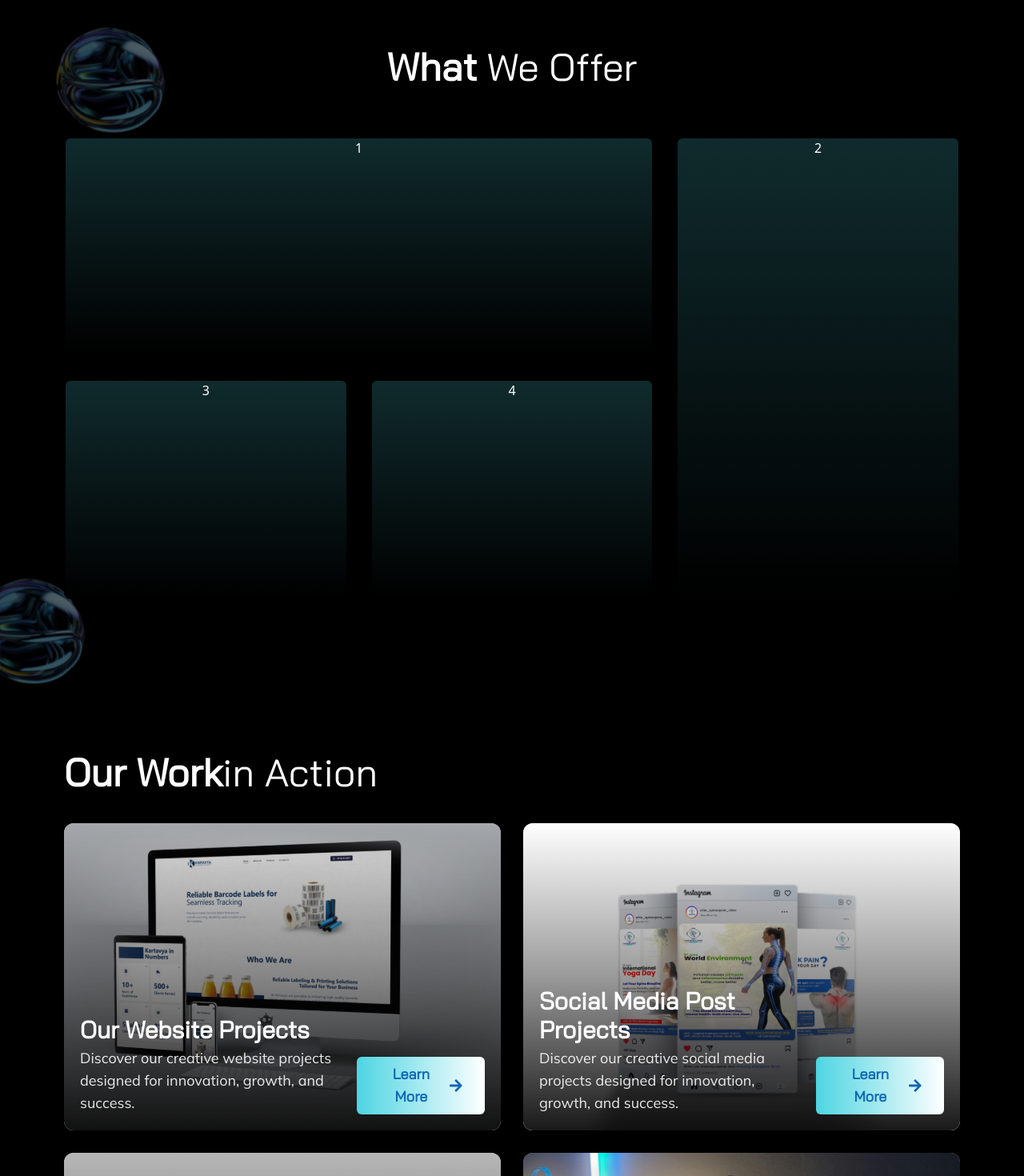
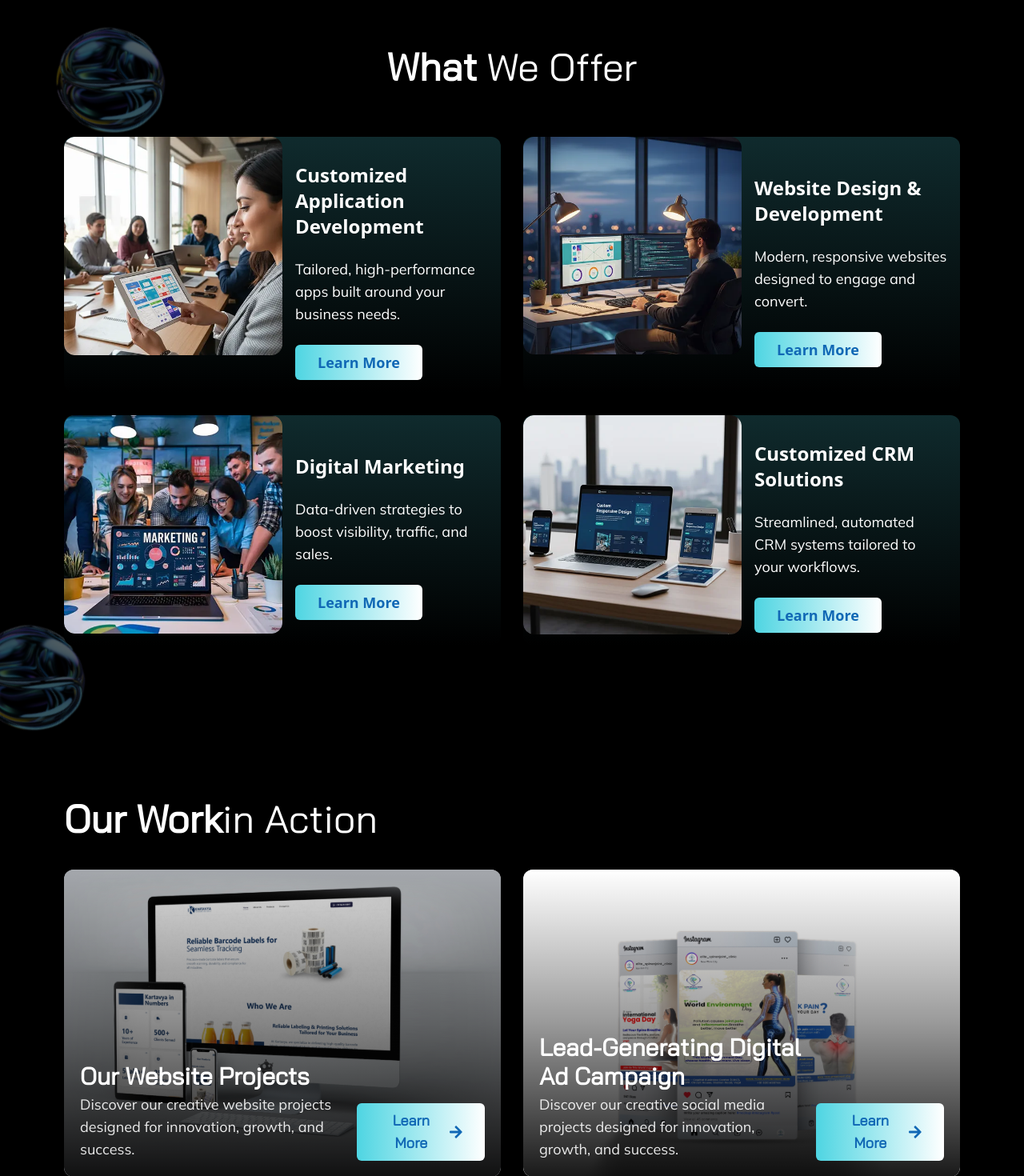
Before and after one commit to vernoxy2/Vernoxy-Media, a React (Vite) app: page / in a window 1280 px wide. Shown: the part 1330-2800 px from the top of the page at 80% size. Built offline with nearby package versions, Linux system fonts and the light colour scheme.

Commit message:
fix: Fast Error

```diff
--- a/src/Components/Footer.jsx
+++ b/src/Components/Footer.jsx
@@ -17,10 +17,10 @@ const Links = [
 ];
 
 const SerLinkd = [
-  { id: 1, name: "Digital Marketing", Link: "/services/digital_marketing" },
+  { id: 1, name: "Application Development", Link: "/services/customized_app" },
   { id: 2, name: "Web Development", Link: "/services/web_development" },
-  { id: 3, name: "Customized App", Link: "/services/customized_app" },
-  { id: 4, name: "Video Editing", Link: "/services/video_editing" },
+  { id: 3, name: "Digital Marketing", Link: "/services/digital_marketing" },
+  { id: 4, name: "Customized CRM", Link: "/services/video_editing" },
 ];
 
 const Soical = [
@@ -64,6 +64,14 @@ const Footer = () => {
             <h1 className="font-bold text-xl lg:text-2xl font-Bai_Jamjuree">
               +91 96241 50967
             </h1>
+
+          </div>
+          <div className="flex gap-3">
+            <MdAddCall className="text-5xl text-primary" />
+            <h1 className="font-bold text-xl lg:text-2xl font-Bai_Jamjuree">
+              +1 (437) 559-8317
+            </h1>
+
           </div>
           <div className="flex gap-3">
             <HiOutlineMail className="text-5xl text-primary" />
@@ -121,13 +129,18 @@ const Footer = () => {
             placeholder="Enter your email"
             className="bg-[#D9D9D9]/10 p-4 rounded-xl w-full focus:outline-none focus:ring-2 focus:ring-primary"
           />
-          <PrimaryBtn type="submit" className="w-full">Subscribe</PrimaryBtn>
+          <PrimaryBtn type="submit" className="w-full">
+            Subscribe
+          </PrimaryBtn>
           <div className="flex items-center gap-3">
-            <LuMapPin className="text-[180px] text-primary " />
+            <LuMapPin className="text-7xl text-primary " />
             <p className="font-Mulish ">
-              Kalaji Business Center, Dharampur Chokdi, NH8, near Saurashtra
-              Kadva Patidar Samaj Vadi, Abrama Village, Valsad, Gujarat 396001
+              513, KBC Complex , Dharampur Chokdi, Valsad, Gujarat 396001
             </p>
+          </div>
+          <div className="flex items-center gap-3">
+            <LuMapPin className="text-6xl text-primary " />
+            <p className="font-Mulish ">London, Ontario, Canada</p>
           </div>
         </div>
       </div>
@@ -153,7 +166,11 @@ const Footer = () => {
 
         {/* Background image centered at bottom */}
         <div className="absolute -bottom-[460px] left-1/2 -translate-x-1/2 z-0">
-          <img src={bg} alt="Background Blur" className="object-cover rotate-180" />
+          <img
+            src={bg}
+            alt="Background Blur"
+            className="object-cover rotate-180"
+          />
         </div>
       </div>
     </section>
--- a/src/Components/Navbar.jsx
+++ b/src/Components/Navbar.jsx
@@ -14,7 +14,7 @@ const navitems = [
       { name: "Customized App", path: "/services/customized_app" },
       { name: "Web Development", path: "/services/web_development" },
       { name: "Digital Marketing", path: "/services/digital_marketing" },
-      { name: "Video Editing", path: "/services/video_editing" },
+      { name: "Customized CRM", path: "/services/video_editing" },
     ],
   },
   { name: "Contact Us", path: "/contact-us" },
--- a/src/Components/PrimaryProcess/RightSec.jsx
+++ b/src/Components/PrimaryProcess/RightSec.jsx
@@ -10,9 +10,10 @@ import src from "../../assets/Obj3.svg";
 const Category = [
   {
     id: 1,
-    name: "Digital Marketing & Branding",
-    link: "/services/digital_marketing",
+    name: "Application Development",
+    link: "/services/customized_app",
   },
+
   {
     id: 2,
     name: "Website Design & Development",
@@ -20,12 +21,12 @@ const Category = [
   },
   {
     id: 3,
-    name: "Application Development",
-    link: "/services/customized_app",
+    name: "Digital Marketing & Branding",
+    link: "/services/digital_marketing",
   },
   {
     id: 4,
-    name: "Customise CRM System",
+    name: "Customized CRM System",
     link: "/services/video_editing",
   },
 ];
--- a/src/Pages/AboutUs/AboutUs.jsx
+++ b/src/Pages/AboutUs/AboutUs.jsx
@@ -13,7 +13,7 @@ const AboutUs = () => {
       <div className="pb-0">
       <PrimaryHero title={"About"} subtitle={"Our Journey & purpose"} />
       </div>
-      <Clinets />
+      {/* <Clinets /> */}
       <Expertise />
       <div className="bg-gradient-to-r from-vernoxy via-primary/50 to-vernoxy text-white h-[1px] -mt-5"></div>
       <Future />
--- a/src/Pages/AboutUs/Sections/Expertise.jsx
+++ b/src/Pages/AboutUs/Sections/Expertise.jsx
@@ -10,7 +10,7 @@ import src1 from "../../../assets/Obj1.svg";
 const data = [
   {
     id: 1,
-    Count: "15+",
+    Count: "20+",
     text: "Industries Served Globally",
   },
   {
@@ -32,7 +32,7 @@ const Expertise = () => {
         <Heading
           boldText={
             <>
-              Over 15+ Clients Trust <br />
+              Over 100+ Clients Trust <br />
               <span className="font-normal">Our Expertise</span>
             </>
           }
--- a/src/Pages/Home/Home.jsx
+++ b/src/Pages/Home/Home.jsx
@@ -20,7 +20,7 @@ const Home = () => {
       <Offer />
       <Work/>
       <Action/>
-      <Review/>
+      {/* <Review/>  */}
       <Industries/>
       <AIRevolution/>
     </div>
--- a/src/Pages/Home/Sections/Industries.jsx
+++ b/src/Pages/Home/Sections/Industries.jsx
@@ -2,11 +2,11 @@ import React from "react";
 
 const data = [
   { id: 1, name: "Health Care", img: "" },
-  { id: 2, name: "Corporate Enterprises", img: "" },
+  { id: 2, name: "Manufacturing", img: "" },
   { id: 3, name: "Retail & eCommerce", img: "" },
-  { id: 4, name: "Marketing & Advertising", img: "" },
+  { id: 4, name: "E-leatring", img: "" },
   { id: 5, name: "Financial Institutions", img: "" },
-  { id: 6, name: "Your Industry", img: "" },
+  { id: 6, name: "Real Estate", img: "" },
 ];
 
 const Industries = () => {
--- a/src/Pages/Home/Sections/Offer.jsx
+++ b/src/Pages/Home/Sections/Offer.jsx
@@ -2,6 +2,43 @@ import React from "react";
 import Heading from "../../../Components/Heading";
 import PrimaryObject from "../../../Components/PrimaryObject";
 import src from "../../../assets/Obj1.svg";
+import DigitalMarketing from "../../../assets/ServicePageImg/FatureKey/Key1.webp";
+import Application from "../../../assets/ServicePageImg/FatureKey/AppDKey.webp";
+import CRM from "../../../assets/ServicePageImg/FatureKey/CRM.webp";
+import WebDevlope from "../../../assets/ServicePageImg/FatureKey/WebDKey.webp";
+
+
+
+
+import { title } from "framer-motion/client";
+import PrimaryBtn from "../../../Components/PrimartyBtn";
+
+const data = [
+  {
+    id: 1,
+    title: "Customized Application Development",
+    sub: "Tailored, high-performance apps built around your business needs.",
+    img: Application,
+  },
+  {
+    id: 2,
+    title: "Website Design & Development",
+    sub: "Modern, responsive websites designed to engage and convert.",
+    img: WebDevlope,
+  },
+  {
+    id: 3,
+    title: "Digital Marketing",
+    sub: "Data-driven strategies to boost visibility, traffic, and sales.",
+    img: DigitalMarketing,
+  },
+  {
+    id: 4,
+    title: "Customized CRM Solutions",
+    sub: "Streamlined, automated CRM systems tailored to your workflows.",
+    img: CRM,
+  },
+];
 
 const Offer = () => {
   return (
@@ -11,14 +48,23 @@ const Offer = () => {
         normalText={"We Offer"}
         className={"text-center flex gap-3 justify-center "}
       ></Heading>
-      <div className=" grid grid-cols-1 md:grid-cols-2 lg:grid-cols-3 gap-7">
-        <div className="bg-gradient-to-b from-primary/20 hover:from-primary/40  to-vernoxy border-[2px] border-vernoxy hover:border-primary/40 duration-500 transform text-white h-[275px] rounded-lg  md:col-span-2">1</div>
-        <div className="bg-gradient-to-b from-primary/20 hover:from-primary/40  to-vernoxy border-[2px] border-vernoxy hover:border-primary/40 duration-500 transform text-white h-[275px] rounded-lg  md:row-span-2 md:h-full">2</div>
-        <div className="bg-gradient-to-b from-primary/20 hover:from-primary/40  to-vernoxy border-[2px] border-vernoxy hover:border-primary/40 duration-500 transform text-white h-[275px] rounded-lg ">3</div>
-        <div className="bg-gradient-to-b from-primary/20 hover:from-primary/40  to-vernoxy border-[2px] border-vernoxy hover:border-primary/40 duration-500 transform text-white h-[275px] rounded-lg ">4</div>
+      <div className=" grid grid-cols-1 md:grid-cols-2 lg:grid-cols-2 gap-7">
+        {data.map((item) => (
+          <div
+            key={item.id}
+            className="text-left space-y-4 bg-gradient-to-b from-primary/20 hover:from-primary/40  to-vernoxy rounded-xl relative grid grid-cols-2"
+          >
+            <div><img src={item.img} alt="" /></div>
+            <div className="space-y-6 p-4 flex flex-col justify-center">
+              <h2 className="text-2xl font-semibold">{item.title}</h2>
+              <p className="text-lg">{item.sub}</p>
+              <PrimaryBtn className="w-fit">Learn More</PrimaryBtn>
+            </div>
+          </div>
+        ))}
       </div>
-      <PrimaryObject src={src} className="top-0 "/>
-      <PrimaryObject src={src} className="bottom-0 -left-5 "/>
+      <PrimaryObject src={src} className="top-0 " />
+      <PrimaryObject src={src} className="bottom-0 -left-5 " />
     </section>
   );
 };
--- a/src/Pages/Home/Sections/Work.jsx
+++ b/src/Pages/Home/Sections/Work.jsx
@@ -29,27 +29,27 @@ const WorkData = [
   {
     id: 2,
     img: [Post1, Post2, Post3, Post4],
-    title: "Social Media Post Projects",
+    title: "Lead-Generating Digital Ad Campaign",
     text: "Discover our creative social media projects designed for innovation, growth, and success.",
     Link: "services/web_development",
   },
   {
     id: 3,
     img: [APro1, APro1],
-    title: "Our Application Projects",
+    title: "Mobile App for Retail Automation",
     text: "Discover our creative application projects designed for innovation, growth, and success.",
     Link: "services/web_development",
   },
   {
     id: 4,
-    img: [Vid1, Vid2, Vid3],
-    title: "Our Video Projects",
+    img: [ Vid2, Vid3],
+    title: "Custom CRM for Streamlined Sales Flow",
     text: "Discover our creative video projects designed for innovation, growth, and success.",
     Link: "services/video_editing",
   },
 ];
 
-const Work = () => {
+const   Work = () => {
   return (
     <section>
       <div className="container">
--- a/src/Pages/Services/VideoEditing/VideoEditing.jsx
+++ b/src/Pages/Services/VideoEditing/VideoEditing.jsx
@@ -57,10 +57,10 @@ const Planning = stepData.map((item) => {
 const VideoEditing = () => {
   return (
     <div className='overflow-hidden'>
-      <PrimaryHero title={"Service"} subtitle={"Coustomer CRM "} />
+      <PrimaryHero title={"Service"} subtitle={"Customized  CRM "} />
       <ServiceSlider/>
       <PrimaryBanner boldText={"Personalized CRM"} normalText={"Solutions that Fit You"} bannerImg={BannerImg} description={"A customized CRM solution designed to fit your unique business needs. It streamlines workflows, enhances customer management, and boosts team productivity. With flexible features and tailored modules, it adapts to your goals and drives long-term growth. Empower your business with a CRM that works the way you do, ensuring efficiency, scalability, and stronger customer relationships."}/>
-      <FatureKey boldText={"Key Feature of "} normalText={"Coustomer CRM"} Keybanner={keyBanner} KeyList={KeyItems}/>
+      <FatureKey boldText={"Key Feature of "} normalText={"Customized CRM"} Keybanner={keyBanner} KeyList={KeyItems}/>
       <PrimaryProcess Planning={Planning}/>
       <AIRevolution/>
     </div>
```
Also changed, not shown: src/Pages/Home/Sections/Action.jsx (+4 -4 lines).
